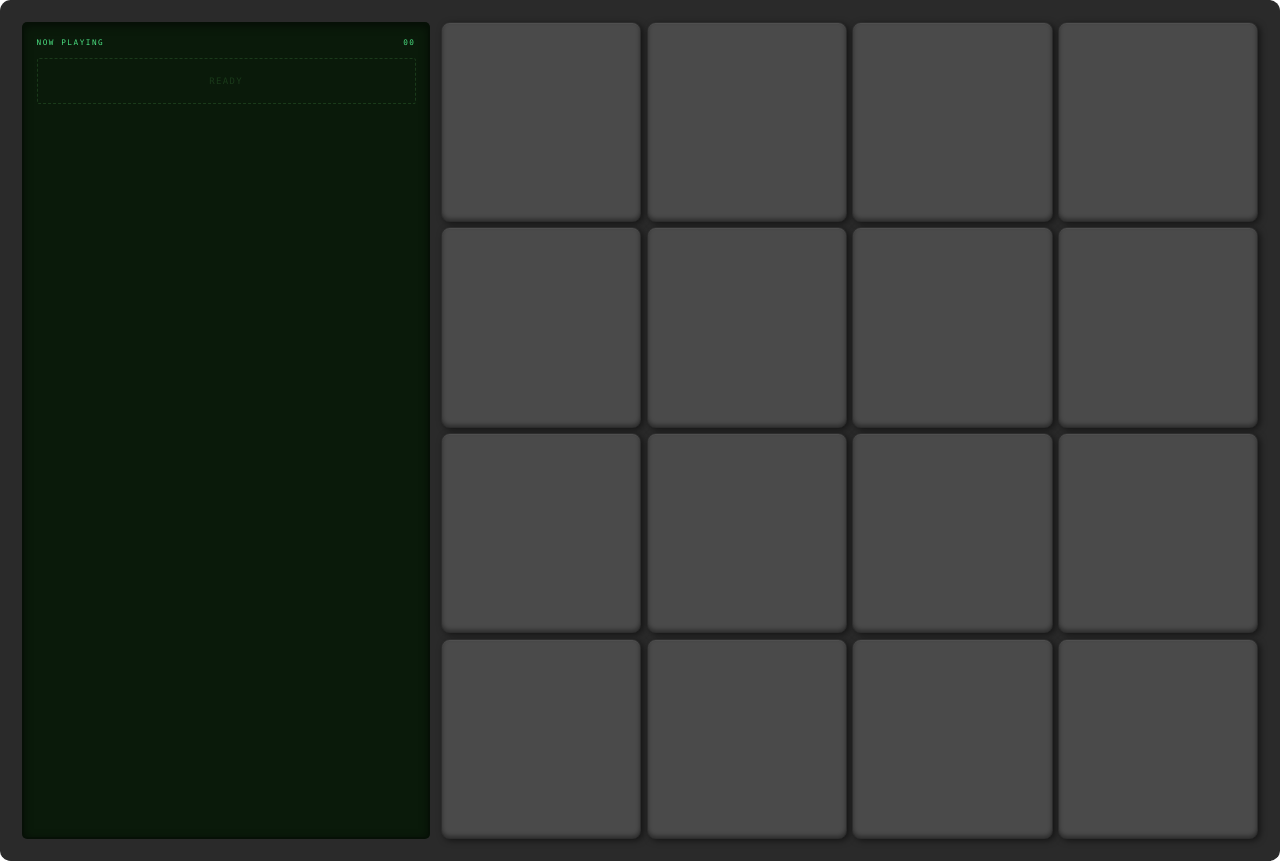
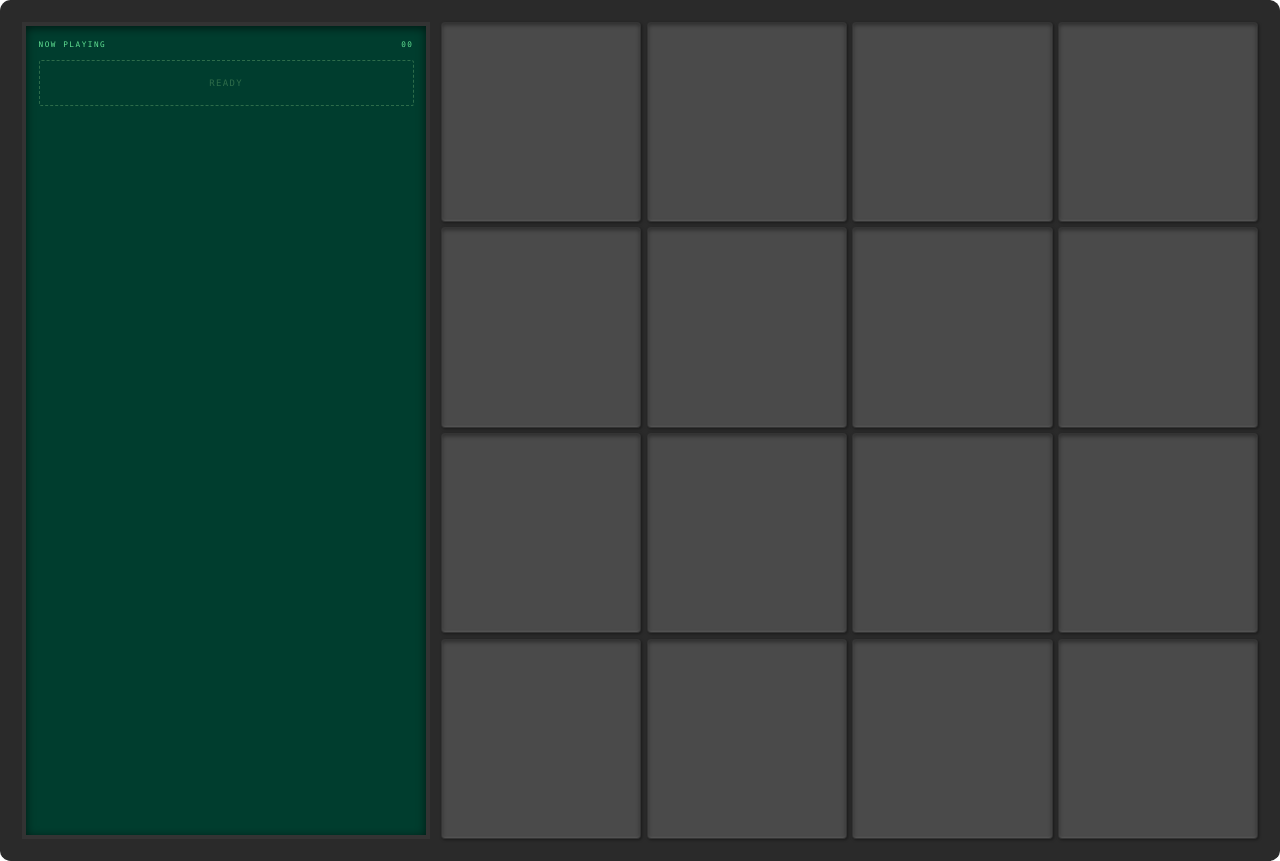
Before and after one commit to vladmdgolam/sample, a Next.js app: page /dark in a window 1280 px wide. Built offline with nearby package versions, Linux system fonts and the light colour scheme.

Commit message:
feat: upd colors

```diff
--- a/app/globals.css
+++ b/app/globals.css
@@ -3,30 +3,56 @@
 @tailwind utilities;
 
 :root {
-  --foreground-rgb: 0, 0, 0;
-  --background-start-rgb: 200, 200, 200;
-  --background-end-rgb: 180, 180, 180;
-  --page-bg: #6a6a6a;
-  --container-bg: #c8c8c8;
-  --bg: #7a7a7a;
-  --pad-bg: #c8c8c8;
-  --lcd-bg: #1a2b1a;
-  --lcd-text: #4ade80;
-  --lcd-text-dim: #2d5a2d;
-  --out-size: 8px;
+  /* MPC60 Colors */
+  --c-chassis-main: #CDCBC9;
+  --c-chassis-dark: #B0B4B5;
+  --c-armrest: #1A1A1A;
+
+  --c-pad-rubber: #8C8C8C;
+  --c-btn-light: #EBEBEB;
+  --c-btn-slate: #536775;
+  --c-btn-red: #D9381E;
+
+  --c-lcd-bg: #005F48;
+  --c-lcd-bezel: #333333;
+  --c-lcd-text: #7FFFB2;
+  --c-lcd-text-dim: #3D8C6A;
+
+  --c-text-dark: #2B2B2B;
+  --c-accent-red: #C21F1F;
+
+  /* Radii */
+  --r-pad: 4px;
+  --r-btn: 2px;
+
+  /* Shadows */
+  --shadow-btn: 1px 1px 2px rgba(0,0,0,0.25), -1px -1px 1px rgba(255,255,255,0.4);
+  --shadow-pad-inset: inset 0px 2px 4px rgba(0,0,0,0.4), inset 0px -1px 2px rgba(255,255,255,0.1);
+
+  /* Legacy mappings */
+  --page-bg: #fff;
+  --container-bg: var(--c-chassis-main);
+  --bg: var(--c-pad-rubber);
+  --lcd-bg: var(--c-lcd-bg);
+  --lcd-text: var(--c-lcd-text);
+  --lcd-text-dim: var(--c-lcd-text-dim);
+  --out-size: 6px;
 }
 
 .dark {
-  --foreground-rgb: 255, 255, 255;
-  --background-start-rgb: 30, 30, 30;
-  --background-end-rgb: 20, 20, 20;
-  --page-bg: #1a1a1a;
-  --container-bg: #2a2a2a;
-  --bg: #4a4a4a;
-  --pad-bg: #2a2a2a;
-  --lcd-bg: #0a1a0a;
-  --lcd-text: #4ade80;
-  --lcd-text-dim: #1a3a1a;
+  --c-chassis-main: #2A2A2A;
+  --c-chassis-dark: #1A1A1A;
+  --c-pad-rubber: #4A4A4A;
+  --c-lcd-bg: #003D2E;
+  --c-lcd-text: #5FDF92;
+  --c-lcd-text-dim: #2D6C4A;
+
+  --page-bg: #1A1A1A;
+  --container-bg: var(--c-chassis-main);
+  --bg: var(--c-pad-rubber);
+  --lcd-bg: var(--c-lcd-bg);
+  --lcd-text: var(--c-lcd-text);
+  --lcd-text-dim: var(--c-lcd-text-dim);
   --shadow-size: 0px;
   --out-size: 4px;
 }
@@ -64,36 +90,29 @@ body {
 }
 
 .pad {
-  --shadow-size: min(3px, 0.3vw);
-  --shadow-blur: min(6px, 0.6vw);
-  --light-angle: 35deg;
-  background: var(--bg);
-  border: 1px solid rgba(0,0,0,0.2);
-  box-shadow:
-    inset 0 1px 0 rgba(255,255,255,0.1),
-    inset 0 -2px 4px rgba(0,0,0,0.2),
-    calc(var(--shadow-size) * cos(var(--light-angle))) calc(var(--shadow-size) * sin(var(--light-angle))) var(--shadow-blur) rgba(0,0,0,0.3);
+  background: var(--c-pad-rubber);
+  border-radius: var(--r-pad);
+  border: 1px solid rgba(0,0,0,0.15);
+  box-shadow: var(--shadow-pad-inset), var(--shadow-btn);
+  transition: all 0.1s ease;
 }
 
 .dark .pad {
-  border: 1px solid rgba(0,0,0,0.4);
-  box-shadow:
-    inset 0 1px 0 rgba(255,255,255,0.05),
-    inset 0 -2px 4px rgba(0,0,0,0.4),
-    calc(var(--shadow-size) * cos(var(--light-angle))) calc(var(--shadow-size) * sin(var(--light-angle))) var(--shadow-blur) rgba(0,0,0,0.5);
+  border: 1px solid rgba(0,0,0,0.3);
+  box-shadow: var(--shadow-pad-inset), 1px 1px 3px rgba(0,0,0,0.4);
 }
 
 .pad-hovered {
-  --shadow-size: min(1.5px, 0.15vw);
-  --shadow-blur: min(3px, 0.3vw);
-  filter: brightness(1.05);
+  filter: brightness(1.08);
+  transform: scale(0.98);
+  box-shadow: var(--shadow-pad-inset);
 }
 
 .pad-playing {
   --glow: #f59e0b;
   --glow-vibrant: #fbbf24;
   background: linear-gradient(135deg, var(--glow) 0%, var(--glow-vibrant) 100%);
-  animation: mpcGlow 0.5s ease-in-out infinite alternate;
+  animation: mpcGlow 0.4s ease-in-out infinite alternate;
   border-color: #b45309;
 }
 
--- a/components/NowPlayingDisplay.tsx
+++ b/components/NowPlayingDisplay.tsx
@@ -76,12 +76,12 @@ const MiniWaveform: FC<{ sampleSrc: string; progress: number; chop?: { start: nu
     if (chop) {
       const startX = (chop.start / audioBuffer.duration) * width
       const endX = (chop.end / audioBuffer.duration) * width
-      ctx.fillStyle = "rgba(74, 222, 128, 0.2)"
+      ctx.fillStyle = "rgba(127, 255, 178, 0.2)"
       ctx.fillRect(startX, 0, endX - startX, height)
     }
 
-    // Draw waveform in LCD green
-    ctx.fillStyle = chop ? "rgba(74, 222, 128, 0.4)" : "rgba(74, 222, 128, 0.25)"
+    // Draw waveform in LCD green (--c-lcd-text: #7FFFB2)
+    ctx.fillStyle = chop ? "rgba(127, 255, 178, 0.4)" : "rgba(127, 255, 178, 0.25)"
     for (let i = 0; i < width; i++) {
       let min = 1.0
       let max = -1.0
@@ -93,9 +93,9 @@ const MiniWaveform: FC<{ sampleSrc: string; progress: number; chop?: { start: nu
       ctx.fillRect(i, (1 + min) * amp, 1, Math.max(1, (max - min) * amp))
     }
 
-    // Draw progress overlay in bright LCD green
+    // Draw progress overlay in bright LCD green (--c-lcd-text: #7FFFB2)
     const progressX = progress * width
-    ctx.fillStyle = "rgba(74, 222, 128, 0.9)"
+    ctx.fillStyle = "rgba(127, 255, 178, 0.9)"
     for (let i = 0; i < progressX; i++) {
       let min = 1.0
       let max = -1.0
@@ -177,11 +177,12 @@ const WaveformEditor: FC<{ sampleSrc: string; padKey: string; onExit: () => void
     const step = Math.ceil(data.length / width)
     const amp = height / 2
 
-    ctx.fillStyle = "rgb(0, 0, 0)"
+    // Dark LCD background
+    ctx.fillStyle = "#002F24"
     ctx.fillRect(0, 0, width, height)
 
-    // Draw waveform
-    ctx.fillStyle = "rgb(100, 100, 100)"
+    // Draw waveform in dim LCD green (--c-lcd-text-dim: #3D8C6A)
+    ctx.fillStyle = "#3D8C6A"
     for (let i = 0; i < width; i++) {
       let min = 1.0
       let max = -1.0
@@ -193,15 +194,15 @@ const WaveformEditor: FC<{ sampleSrc: string; padKey: string; onExit: () => void
       ctx.fillRect(i, (1 + min) * amp, 1, Math.max(1, (max - min) * amp))
     }
 
-    // Draw selection with green highlight
+    // Draw selection with LCD green highlight (#7FFFB2)
     if (selection) {
       const startX = (selection.start / audioBuffer.duration) * width
       const endX = (selection.end / audioBuffer.duration) * width
-      ctx.fillStyle = "rgba(34, 197, 94, 0.3)"
+      ctx.fillStyle = "rgba(127, 255, 178, 0.3)"
       ctx.fillRect(startX, 0, endX - startX, height)
 
       // Draw selection borders
-      ctx.strokeStyle = "rgba(34, 197, 94, 0.8)"
+      ctx.strokeStyle = "rgba(127, 255, 178, 0.8)"
       ctx.lineWidth = 2
       ctx.beginPath()
       ctx.moveTo(startX, 0)
@@ -315,13 +316,13 @@ const WaveformEditor: FC<{ sampleSrc: string; padKey: string; onExit: () => void
   }, [])
 
   return (
-    <div className="rounded-[0.68vw] border border-white/20 bg-black/50 p-[1.1vw] text-white shadow-inner">
+    <div className="rounded-none border-4 border-[var(--c-lcd-bezel)] bg-[var(--c-lcd-bg)] p-[1.1vw] text-[var(--lcd-text)] shadow-[inset_0_2px_10px_rgba(0,0,0,0.6)]">
       <div className="flex items-center justify-between mb-[0.9vw]">
         <div className="flex items-center gap-[0.6vw]">
-          <div className="rounded-[0.3vw] bg-white/20 px-[0.6vw] py-[0.25vw] text-[0.7vw] font-semibold tracking-[0.2em]">
+          <div className="rounded-[0.3vw] bg-[var(--lcd-text)]/20 px-[0.6vw] py-[0.25vw] text-[0.7vw] font-mono font-semibold tracking-[0.2em]">
             {padKey.toUpperCase()}
           </div>
-          <span className="text-[0.7vw] uppercase tracking-[0.15em] text-white/70">Edit Mode</span>
+          <span className="text-[0.7vw] uppercase tracking-[0.15em] text-[var(--lcd-text-dim)] font-mono">Edit Mode</span>
         </div>
         <div className="flex gap-[0.6vw]">
           {selection && (
@@ -329,21 +330,21 @@ const WaveformEditor: FC<{ sampleSrc: string; padKey: string; onExit: () => void
               {isPlaying ? (
                 <button
                   onClick={handleStopPlayback}
-                  className="rounded-[0.3vw] bg-red-500/80 hover:bg-red-500 px-[0.9vw] py-[0.4vw] text-[0.7vw] font-semibold tracking-[0.15em] transition-colors"
+                  className="rounded-[var(--r-btn)] bg-[var(--c-btn-red)] hover:brightness-110 px-[0.9vw] py-[0.4vw] text-[0.7vw] font-mono font-semibold tracking-[0.15em] transition-all text-white"
                 >
                   STOP
                 </button>
               ) : (
                 <button
                   onClick={handlePlaySelection}
-                  className="rounded-[0.3vw] bg-green-500/80 hover:bg-green-500 px-[0.9vw] py-[0.4vw] text-[0.7vw] font-semibold tracking-[0.15em] transition-colors"
+                  className="rounded-[var(--r-btn)] bg-[var(--lcd-text)]/80 hover:bg-[var(--lcd-text)] px-[0.9vw] py-[0.4vw] text-[0.7vw] font-mono font-semibold tracking-[0.15em] transition-colors text-[var(--c-lcd-bg)]"
                 >
                   PLAY
                 </button>
               )}
               <button
                 onClick={handleApplyChop}
-                className="rounded-[0.3vw] bg-white/20 hover:bg-white/30 px-[0.9vw] py-[0.4vw] text-[0.7vw] font-semibold tracking-[0.15em] transition-colors"
+                className="rounded-[var(--r-btn)] bg-[var(--lcd-text)]/20 hover:bg-[var(--lcd-text)]/30 px-[0.9vw] py-[0.4vw] text-[0.7vw] font-mono font-semibold tracking-[0.15em] transition-colors"
               >
                 APPLY
               </button>
@@ -351,7 +352,7 @@ const WaveformEditor: FC<{ sampleSrc: string; padKey: string; onExit: () => void
           )}
           <button
             onClick={onExit}
-            className="rounded-[0.3vw] bg-white/10 hover:bg-white/20 px-[0.9vw] py-[0.4vw] text-[0.7vw] font-semibold tracking-[0.15em] transition-colors"
+            className="rounded-[var(--r-btn)] bg-[var(--lcd-text)]/10 hover:bg-[var(--lcd-text)]/20 px-[0.9vw] py-[0.4vw] text-[0.7vw] font-mono font-semibold tracking-[0.15em] transition-colors"
           >
             EXIT
           </button>
@@ -359,7 +360,7 @@ const WaveformEditor: FC<{ sampleSrc: string; padKey: string; onExit: () => void
       </div>
 
       {isLoading ? (
-        <div className="flex items-center justify-center py-[3vw] text-[0.75vw] uppercase tracking-[0.2em] text-white/35">
+        <div className="flex items-center justify-center py-[3vw] text-[0.75vw] uppercase tracking-[0.2em] text-[var(--lcd-text-dim)] font-mono">
           Loading...
         </div>
       ) : (
@@ -377,14 +378,14 @@ const WaveformEditor: FC<{ sampleSrc: string; padKey: string; onExit: () => void
           {/* Playhead indicator */}
           {playbackPosition !== null && (
             <div
-              className="absolute top-0 h-[10vw] w-[2px] bg-white pointer-events-none"
+              className="absolute top-0 h-[10vw] w-[2px] bg-[var(--lcd-text)] pointer-events-none"
               style={{ left: `${playbackPosition * 100}%` }}
             >
-              <div className="absolute -top-[0.3vw] left-1/2 -translate-x-1/2 w-0 h-0 border-l-[0.3vw] border-r-[0.3vw] border-t-[0.4vw] border-l-transparent border-r-transparent border-t-white" />
+              <div className="absolute -top-[0.3vw] left-1/2 -translate-x-1/2 w-0 h-0 border-l-[0.3vw] border-r-[0.3vw] border-t-[0.4vw] border-l-transparent border-r-transparent border-t-[var(--lcd-text)]" />
             </div>
           )}
           {selection && (
-            <div className="mt-[0.6vw] text-[0.65vw] text-white/50 text-center">
+            <div className="mt-[0.6vw] text-[0.65vw] text-[var(--lcd-text-dim)] text-center font-mono">
               Selection: {selection.start.toFixed(3)}s - {selection.end.toFixed(3)}s (
               {(selection.end - selection.start).toFixed(3)}s)
             </div>
@@ -405,7 +406,7 @@ export const NowPlayingDisplay: FC<NowPlayingDisplayProps> = ({ tracks, editMode
   }
   return (
     <div className="hidden md:block relative">
-      <div className="absolute inset-0 rounded-[0.4vw] border-2 border-black/40 bg-[var(--lcd-bg)] p-[1vw] shadow-[inset_0_2px_8px_rgba(0,0,0,0.5)] flex flex-col overflow-hidden">
+      <div className="absolute inset-0 rounded-none border-4 border-[var(--c-lcd-bezel)] bg-[var(--c-lcd-bg)] p-[1vw] shadow-[inset_0_2px_10px_rgba(0,0,0,0.6)] flex flex-col overflow-hidden">
         <div className="flex items-center justify-between text-[0.6vw] uppercase tracking-[0.2em] text-[var(--lcd-text)] font-mono flex-shrink-0">
           <span>NOW PLAYING</span>
           <span>{tracks.length.toString().padStart(2, "0")}</span>
```
